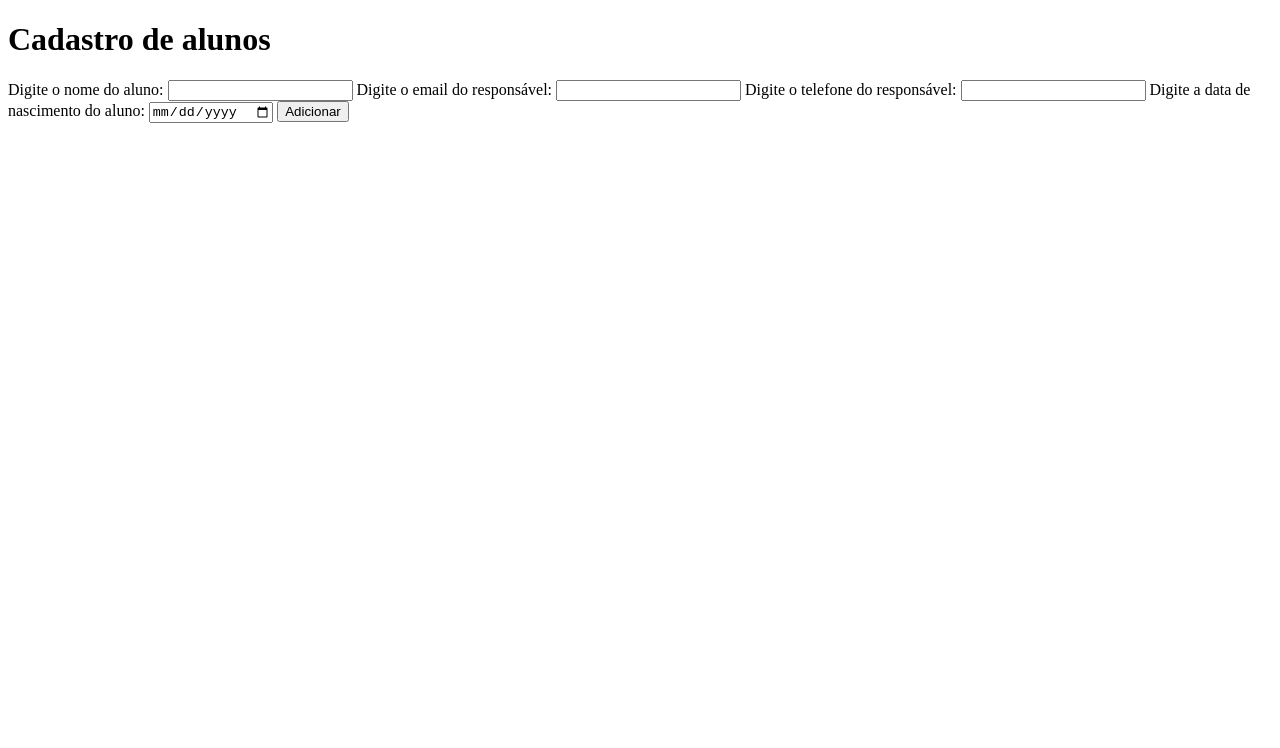
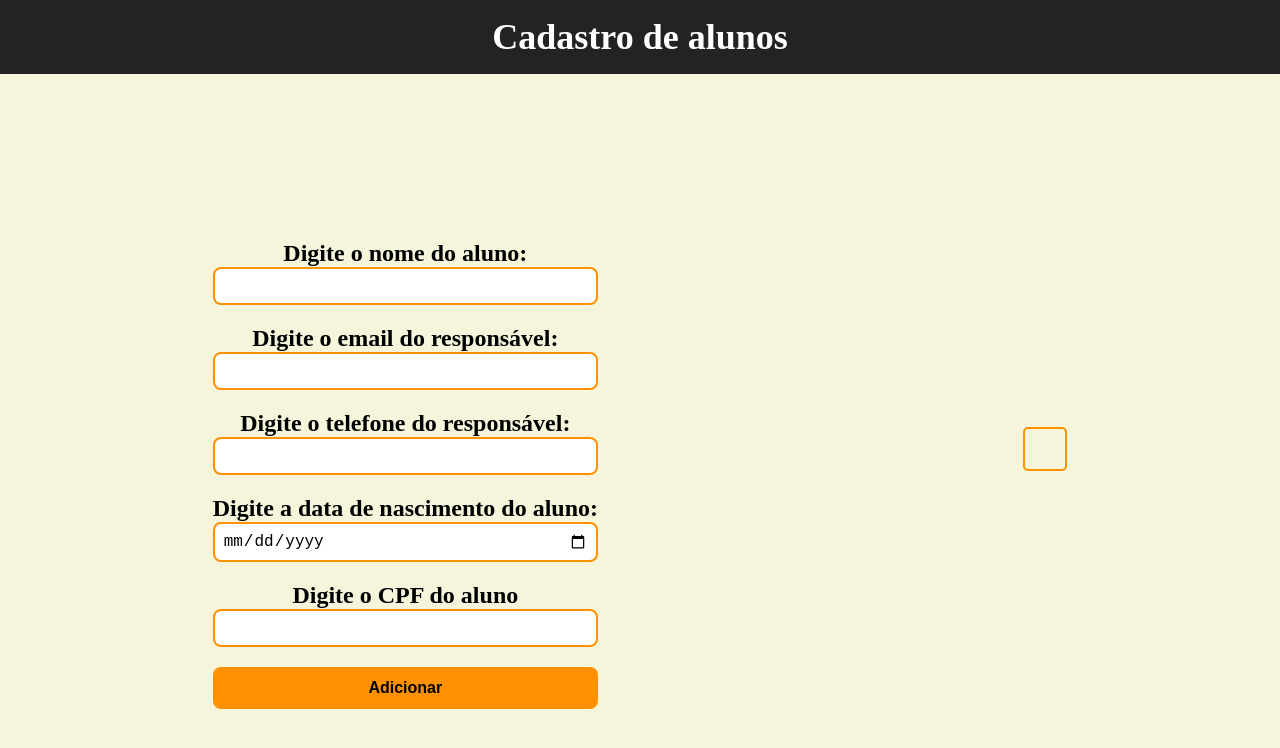
Before and after one commit to EmilySSouza/CadastroAlunos, a plain HTML site: page index.html in a window 1280 px wide. Drawn offline with Linux system fonts and the light colour scheme.

Commit message:
:lipstick: feat: Adding css and adding CPF for the student

```diff
--- a/index.html
+++ b/index.html
@@ -3,6 +3,7 @@
 <head>
     <meta charset="UTF-8">
     <meta name="viewport" content="width=device-width, initial-scale=1.0">
+    <link rel="stylesheet" href="style.css">
     <title>Cadastro de alunos</title>
 </head>
 <body>
@@ -11,20 +12,21 @@
     </header>
 
     <main>
-        <section>
+        <section id="formsAluno">
             <label for="">Digite o nome do aluno:</label>
             <input id="inputNome" type="text">
             <label for="">Digite o email do responsável:</label>
             <input id="inputEmailResponsavel" type="text">
             <label for="">Digite o telefone do responsável:</label>
-            <input id="inputTelefoneResponsavel" type="text">
+            <input id="inputTelefoneResponsavel" type="number">
             <label for="">Digite a data de nascimento do aluno:</label>
             <input id="inputDataNascimento" type="date">
+            <label for="">Digite o CPF do aluno</label>
+            <input id="inputCPF" type="text">
             <button id="buttonAdd">Adicionar</button>
         </section>
 
         <section id="listAlunos">
-
         </section>
     </main>
     <script src="index.js"></script>
--- a/index.js
+++ b/index.js
@@ -4,14 +4,16 @@ const listAlunos = document.getElementById("listAlunos");
 const inputEmailResponsavel = document.getElementById("inputEmailResponsavel");
 const inputTelefoneResponsavel = document.getElementById("inputTelefoneResponsavel");
 const inputDataNascimento = document.getElementById("inputDataNascimento");
+const inputCPF = document.getElementById("inputCPF");
 const alunosArray = [];
 
 class Alunos {
-    constructor(nomeAluno, emailResponsavel, telefoneResponsavel, dataNascimento) {
+    constructor(nomeAluno, emailResponsavel, telefoneResponsavel, dataNascimento, cpfAluno) {
         this.nomeAluno = nomeAluno;
         this.emailResponsavel = emailResponsavel;
         this.telefoneResponsavel = telefoneResponsavel;
         this.dataNascimento = dataNascimento;
+        this.cpfAluno = cpfAluno;
         this.alunoSection = null;
     }
 
@@ -25,6 +27,7 @@ class Alunos {
             <p class="nomeEmailResponsavel">Email do responsável: ${this.emailResponsavel}</p>
             <p class="nomeTelefoneResponsavel">Telefone do responsável: ${this.telefoneResponsavel}</p>
             <p class="dataNascimento">Data nascimento do aluno: ${this.formatarData(this.dataNascimento)}</p>
+            <p class="cpfAluno">CPF do aluno: ${this.cpfAluno}</p>
 
             <button class="edit">Editar</button>
             <button class="remove">Remover</button>
@@ -78,9 +81,10 @@ buttonAdd.addEventListener("click", () => {
     const emailDoResponsavel = inputEmailResponsavel.value;
     const telefoneDoResponsavel = inputTelefoneResponsavel.value;
     const dataNascimentoDoAluno = inputDataNascimento.value;
+    const cpfDoAluno = inputCPF.value;
 
-    if (nomeAluno && emailDoResponsavel && telefoneDoResponsavel && dataNascimentoDoAluno) {
-        const novoAluno = new Alunos(nomeAluno, emailDoResponsavel, telefoneDoResponsavel, dataNascimentoDoAluno);
+    if (nomeAluno && emailDoResponsavel && telefoneDoResponsavel && dataNascimentoDoAluno && cpfDoAluno) {
+        const novoAluno = new Alunos(nomeAluno, emailDoResponsavel, telefoneDoResponsavel, dataNascimentoDoAluno, cpfDoAluno);
         alunosArray.push(novoAluno);
 
         novoAluno.exibirAluno();
@@ -89,6 +93,7 @@ buttonAdd.addEventListener("click", () => {
         inputEmailResponsavel.value = "";
         inputTelefoneResponsavel.value = "";
         inputDataNascimento.value = "";
+        inputCPF.value = "";
 
         console.log(alunosArray);
     }
--- /dev/null
+++ b/style.css
@@ -0,0 +1,137 @@
+* {
+    margin: 0;
+    padding: 0;
+    box-sizing: border-box;
+}
+
+:root {
+    font-size: 62.5%;
+}
+
+body {
+    display: flex;
+    flex-direction: column;
+    overflow: hidden;
+}
+
+header {
+    background-color: #242222;
+    color: white;
+    text-align: center;
+    padding-block: 1.6rem;
+    height: 100%;
+    width: 100%;
+}
+
+header h1 {
+    font-size: 3.6rem;
+}
+
+main {
+    background-color: beige;
+    height: 100vh;
+    width: 100vw;
+    display: flex;
+    flex-direction: row;
+    justify-content: space-around;
+    align-items: center;
+}
+
+main #formsAluno {
+    display: flex;
+    flex-direction: column;
+    text-align: center;
+}
+
+main #formsAluno label {
+    font-size: 2.4rem;
+    font-weight: 800;
+}
+
+main #formsAluno input {
+    margin-bottom: 2rem;
+    font-size: 1.6rem;
+    padding: 0.8rem;
+    border-radius: 0.8rem;
+    border: 0.2rem solid #ff9100;
+}
+
+input #inputDataNascimento {
+    cursor: pointer;
+}
+
+input[type=number]::-webkit-inner-spin-button {
+    -webkit-appearance: none;
+}
+
+input[type=number] {
+    -moz-appearance: textfield;
+    appearance: textfield;
+}
+
+main #formsAluno button {
+    padding: 1.2rem;
+    border-radius: 0.8rem;
+    background-color: #ff9100;
+    font-size: 1.6rem;
+    font-weight: 800;
+    border: none;
+    cursor: pointer;
+}
+
+main #listAlunos {
+    border: 0.2rem solid #ff9100;
+    border-radius: 0.5rem;
+    padding: 2rem;
+    max-height: 70rem;
+    overflow-y: auto;
+    margin-top: -5rem;
+}
+
+main #listAlunos .alunoSection {
+    display: flex;
+    flex-direction: column;
+    gap: 1rem;
+    margin-bottom: 2rem;
+    border-bottom: 2px solid #000;
+    padding-bottom: 2rem;
+}
+
+main #listAlunos .alunoSection:last-child {
+    border-bottom: none;
+    padding-bottom: 0rem;
+}
+
+main #listAlunos .alunoSection h2 {
+    font-size: 3rem;
+}
+
+main #listAlunos .alunoSection p {
+    font-size: 2rem;
+}
+
+.alunoSection button {
+    padding: 0.8rem;
+    border-radius: 0.5rem;
+    border: 0.2rem solid black;
+    font-size: 1.6rem;
+    font-weight: 600;
+    cursor: pointer;
+}
+
+.alunoSection button.edit {
+    background-color: #73bb00;
+}
+
+.alunoSection button.remove {
+    background-color: #ff5e00;
+}
+
+#listAlunos::-webkit-scrollbar-thumb:hover {
+    background-color: #ff5e00; /* Cor ao passar o mouse */
+}
+
+#listAlunos {
+    scrollbar-width: auto;
+    scrollbar-color: #ff9100 #f1f1f1;
+}
```
